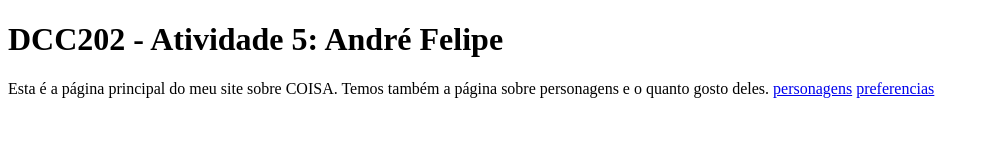
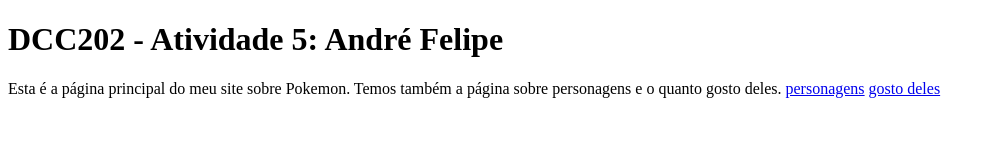
Before and after one commit to ufjf-dcc202/ufjf-dcc202-2023-3-a-atv5-AndreFelipe2611, a website: page index.html in a window 1280 px wide. Shown: the whole page, without its empty margins (0-995 px from the left). Drawn offline with Linux system fonts and the light colour scheme.

Commit message:
index finalizado

```diff
--- a/index.html
+++ b/index.html
@@ -10,10 +10,9 @@
 <body>
     <main>
         <h1>DCC202 - Atividade 5: André Felipe</h1>
-        <p>Esta é a página principal do meu site sobre COISA. Temos também a página sobre personagens e o quanto gosto
-            deles.
+        <p>Esta é a página principal do meu site sobre Pokemon. Temos também a página sobre personagens e o quanto gosto deles.
           <a href="personagens.html">personagens</a>
-          <a href="preferencias.html">preferencias</a>
+          <a href="preferencias.html">gosto deles</a>
 
         </p>
     </main>
```
